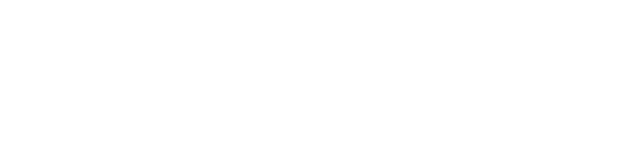
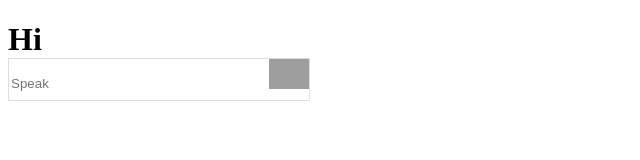
Before and after one commit to hadespipe/-, a plain HTML site: page include.html in a window 1280 px wide. Shown: the whole page, without its empty margins (0-640 px from the left). Drawn offline with Linux system fonts and the light colour scheme; grey boxes are pictures that could not be loaded.

Commit message:
add sound recogintion

```diff
--- a/include.html
+++ b/include.html
@@ -1,9 +1,52 @@
-<!DOCTYPE HTML>
+<!DOCTYPE html>
 <html>
 <head>
   <title>วุ้นแปลภาษา</title>
 </head>
 <body>
+  <h1>Hi</hi>
+</body>
+<!-- CSS Styles -->
+<style>
+  .speech {border: 1px solid #DDD; width: 300px; padding: 0; margin: 0}
+  .speech input {border: 0; width: 240px; display: inline-block; height: 30px;}
+  .speech img {float: right; width: 40px }
+</style>
 
-</body>
+<!-- Search Form -->
+<form id="labnol" method="get" action="https://www.google.com/search">
+  <div class="speech">
+    <input type="text" name="q" id="transcript" placeholder="Speak" />
+    <img onclick="startDictation()" src="//i.imgur.com/cHidSVu.gif" />
+  </div>
+</form>
+
+<!-- HTML5 Speech Recognition API -->
+<script>
+  function startDictation() {
+
+    if (window.hasOwnProperty('webkitSpeechRecognition')) {
+
+      var recognition = new webkitSpeechRecognition();
+
+      recognition.continuous = false;
+      recognition.interimResults = false;
+
+      recognition.lang = "en-US";
+      recognition.start();
+
+      recognition.onresult = function(e) {
+        document.getElementById('transcript').value
+                                 = e.results[0][0].transcript;
+        recognition.stop();
+        document.getElementById('labnol').submit();
+      };
+
+      recognition.onerror = function(e) {
+        recognition.stop();
+      }
+
+    }
+  }
+</script>
 </html>
```
